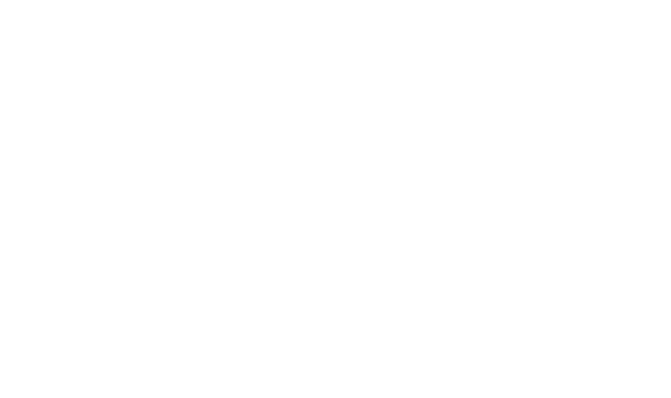
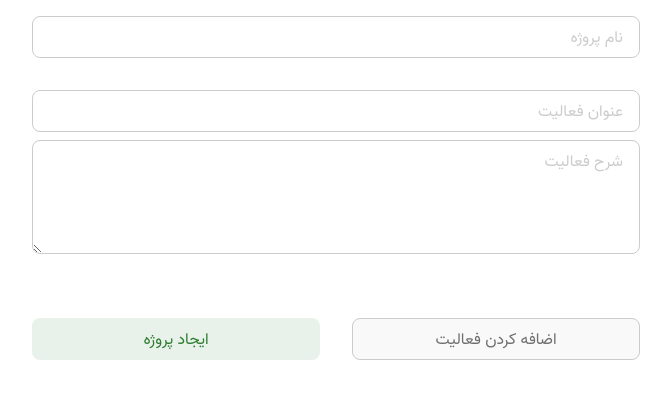
Before and after one commit to git01bit/coding-planner, a React (Vite) app: page / in a window 1280 px wide. Shown: the top 398 px of the page, without its empty margins (304-975 px from the left). Built offline with nearby package versions, Linux system fonts and the light colour scheme.

Commit message:
feat(CreationForm): add CreationForm HTML/CSS

```diff
--- a/src/App.jsx
+++ b/src/App.jsx
@@ -1,6 +1,10 @@
 import "./assets/fonts/vazir/vazir.css";
 import "./App.css";
 
-function App() {}
+import CreationForm from "./CreationForm/CreationForm";
+
+function App() {
+  return <CreationForm />;
+}
 
 export default App;
--- /dev/null
+++ b/src/CreationForm/CreationForm.jsx
@@ -0,0 +1,27 @@
+import styles from "./CreationForm.module.css";
+
+function CreationForm() {
+  return (
+    <section>
+      <input
+        type="text"
+        placeholder="نام پروژه"
+        className={styles.projectNameInput}
+      />
+
+      <div className={styles.stepsContainer}>
+        <div className={styles.stepContainer}>
+          <input type="text" placeholder="عنوان فعالیت" />
+          <textarea rows="4" placeholder="شرح فعالیت"></textarea>
+        </div>
+
+        <div className={styles.btnsContainer}>
+          <button type="button">اضافه کردن فعالیت</button>
+          <button type="button">ایجاد پروژه</button>
+        </div>
+      </div>
+    </section>
+  );
+}
+
+export default CreationForm;
--- /dev/null
+++ b/src/CreationForm/CreationForm.module.css
@@ -0,0 +1,80 @@
+input::placeholder,
+textarea::placeholder {
+  color: #ccc;
+}
+
+.projectNameInput {
+  width: 100%;
+  padding: 8px 16px;
+  border: 1px solid #ccc;
+  border-radius: 8px;
+}
+
+.stepsContainer {
+  display: flex;
+  flex-direction: column;
+  align-items: center;
+}
+
+.stepContainer {
+  display: flex;
+  flex-direction: column;
+  row-gap: 8px;
+  width: 100%;
+  margin-top: 32px;
+}
+
+.stepContainer input,
+.stepContainer textarea {
+  padding: 8px 16px;
+  border: 1px solid #ccc;
+  border-radius: 8px;
+}
+
+.stepContainer textarea {
+  resize: vertical;
+}
+
+.btnsContainer {
+  display: flex;
+  justify-content: space-between;
+  column-gap: 32px;
+  width: 100%;
+  margin: 64px;
+}
+
+.btnsContainer button {
+  flex: 1;
+  padding: 8px 16px;
+  border-radius: 8px;
+  cursor: pointer;
+  transition: border 300ms ease, color 300ms ease;
+}
+
+.btnsContainer button:first-of-type {
+  border: 1px solid #ccc;
+  color: #707070;
+  background-color: #f9f9f9;
+}
+
+.btnsContainer button:first-of-type:hover {
+  border-color: #000;
+  color: #000;
+}
+
+.btnsContainer button:last-of-type {
+  border: 1px solid transparent;
+  color: rgba(46, 125, 50, 1);
+  background-color: rgba(46, 125, 50, 0.1);
+}
+
+.btnsContainer button:last-of-type:hover {
+  border: 1px solid rgba(46, 125, 50, 1);
+}
+
+@media (max-width: 480px) {
+  .btnsContainer {
+    flex-direction: column;
+    row-gap: 8px;
+  }
+}
--- a/src/index.css
+++ b/src/index.css
@@ -0,0 +1,20 @@
+*,
+*::before,
+*::after {
+  margin: 0;
+  padding: 0;
+  box-sizing: border-box;
+  font: inherit;
+  outline: none;
+}
+
+body {
+  max-width: 640px;
+  height: 100dvh;
+  margin: 16px auto;
+  padding: 0 16px 0 16px;
+  font-size: 1rem;
+  font-weight: 400;
+  line-height: 1.5;
+  text-align: justify;
+}
```
